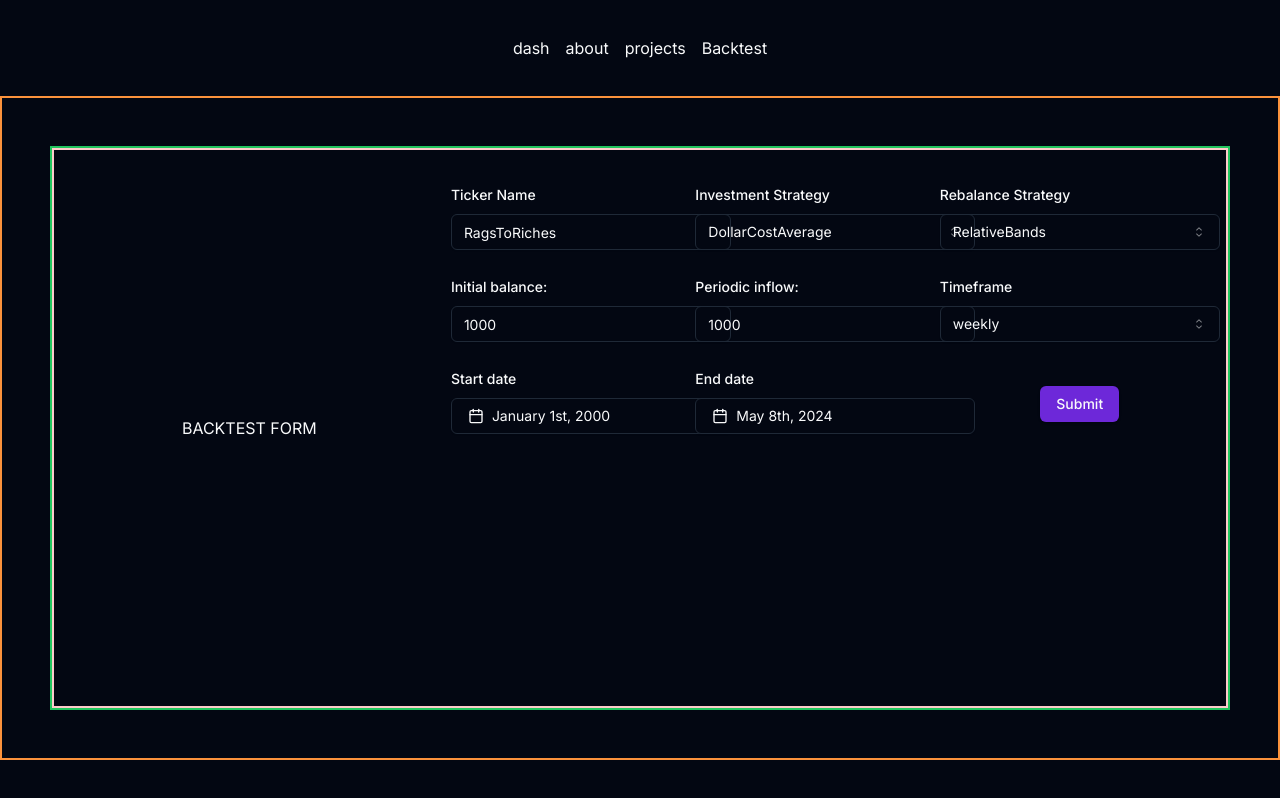
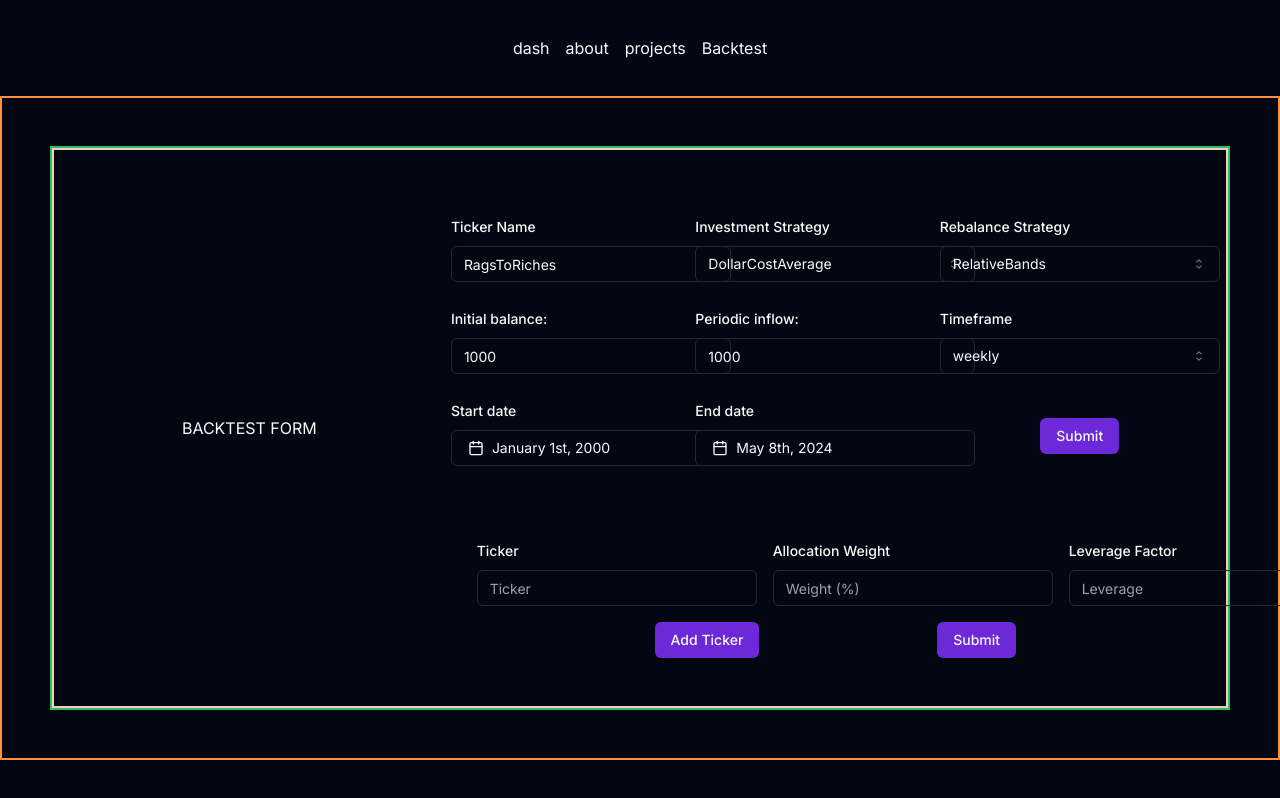
Before and after one commit to mkiats/kQuantifi, a Next.js app in the folder next-client-kquantifi/: page /backtest in a window 1280 px wide. Built offline with nearby package versions, Linux system fonts and the light colour scheme.

Commit message:
backtest form done

```diff
--- a/next-client-kquantifi/src/components/backtest/backtestForm/backtestForm.tsx
+++ b/next-client-kquantifi/src/components/backtest/backtestForm/backtestForm.tsx
@@ -67,15 +67,19 @@ const settingsSchema = z.object({
 });
 
 const tickersSchema = z.object({
-	tickerList: z
-		.array(z.string())
-		.nonempty({ message: 'tickerList must not be empty' }),
-	allocationWeightList: z
-		.array(z.string())
-		.nonempty({ message: 'allocationWeightList must not be empty' }),
-	leverageFactor: z
-		.array(z.string())
-		.nonempty({ message: 'leverageFactor must not be empty' }),
+	tickers: z
+		.array(
+			z.object({
+				ticker: z.string().min(1, 'Ticker is required.'),
+				allocationWeight: z
+					.string()
+					.min(1, 'Allocation weight is required.'),
+				leverageFactor: z
+					.string()
+					.min(1, 'Leverage factor is required.'),
+			}),
+		)
+		.max(5, 'You can only add up to 5 tickers.'),
 });
 
 export type SettingsFormData = z.infer<typeof settingsSchema>;
@@ -92,6 +96,7 @@ const BacktestForm: React.FC<BacktestFormProps> = ({ submitHandler }) => {
 	const [settings, setSettings] = useState<SettingsFormData | null>(null);
 	const [tickers, setTickers] = useState<TickersFormData | null>(null);
 
+	// Settings Form & Submit handlers ------------------------------
 	const settingsForm = useForm<z.infer<typeof settingsSchema>>({
 		mode: 'onSubmit',
 		resolver: zodResolver(settingsSchema),
@@ -106,10 +111,24 @@ const BacktestForm: React.FC<BacktestFormProps> = ({ submitHandler }) => {
 			endDate: new Date(Date.now()),
 		},
 	});
-
 	function settingsFormSubmitHandler(values: SettingsFormData) {
 		setSettings(values);
+		console.log(settings);
 	}
+
+	// Tickers Form & Submit handlers ------------------------------
+	const tickersForm = useForm<z.infer<typeof tickersSchema>>({
+		resolver: zodResolver(tickersSchema),
+		defaultValues: {
+			tickers: [{ ticker: '', allocationWeight: '', leverageFactor: '' }],
+		},
+	});
+
+	const { fields, append, remove } = useFieldArray({
+		control: tickersForm.control,
+		name: 'tickers',
+	});
+
 	function tickersFormSubmitHandler(values: TickersFormData) {
 		setTickers(values);
 		if (settings && tickers) {
@@ -124,7 +143,7 @@ const BacktestForm: React.FC<BacktestFormProps> = ({ submitHandler }) => {
 					onSubmit={settingsForm.handleSubmit(
 						settingsFormSubmitHandler,
 					)}
-					className='grid gap-4 justify-items-center content-start grid-rows-5 grid-cols-2 lg:grid-rows-3 lg:grid-cols-3 '
+					className='w-full py-8 grid gap-4 justify-items-center content-start grid-rows-5 grid-cols-2 lg:grid-rows-3 lg:grid-cols-3 '
 				>
 					<FormField
 						control={settingsForm.control}
@@ -355,6 +374,92 @@ const BacktestForm: React.FC<BacktestFormProps> = ({ submitHandler }) => {
 					</Button>
 				</form>
 			</Form>
+
+			<Form {...tickersForm}>
+				<form
+					onSubmit={tickersForm.handleSubmit(
+						tickersFormSubmitHandler,
+					)}
+					className='w-full flex-col space-y-4 py-8'
+				>
+					{fields.map((field, index) => (
+						<div key={field.id} className='flex space-x-4'>
+							<FormField
+								control={tickersForm.control}
+								name={`tickers.${index}.ticker`}
+								render={({ field }) => (
+									<FormItem>
+										<FormLabel>Ticker</FormLabel>
+										<FormControl>
+											<Input
+												placeholder='Ticker'
+												{...field}
+											/>
+										</FormControl>
+										<FormMessage />
+									</FormItem>
+								)}
+							/>
+							<FormField
+								control={tickersForm.control}
+								name={`tickers.${index}.allocationWeight`}
+								render={({ field }) => (
+									<FormItem>
+										<FormLabel>Allocation Weight</FormLabel>
+										<FormControl>
+											<Input
+												placeholder='Weight (%)'
+												{...field}
+											/>
+										</FormControl>
+										<FormMessage />
+									</FormItem>
+								)}
+							/>
+							<FormField
+								control={tickersForm.control}
+								name={`tickers.${index}.leverageFactor`}
+								render={({ field }) => (
+									<FormItem>
+										<FormLabel>Leverage Factor</FormLabel>
+										<FormControl>
+											<Input
+												placeholder='Leverage'
+												{...field}
+											/>
+										</FormControl>
+										<FormMessage />
+									</FormItem>
+								)}
+							/>
+							<Button
+								type='button'
+								onClick={() => remove(index)}
+								variant='destructive'
+							>
+								Remove
+							</Button>
+						</div>
+					))}
+					<div className='flex justify-evenly items-center'>
+						<Button
+							type='button'
+							onClick={() => {
+								if (fields.length < 5) {
+									append({
+										ticker: '',
+										allocationWeight: '',
+										leverageFactor: '',
+									});
+								}
+							}}
+						>
+							Add Ticker
+						</Button>
+						<Button type='submit'>Submit</Button>
+					</div>
+				</form>
+			</Form>
 		</>
 	);
 };
--- a/next-client-kquantifi/src/components/backtest/backtestForm/backtestFormSection.tsx
+++ b/next-client-kquantifi/src/components/backtest/backtestForm/backtestFormSection.tsx
@@ -56,8 +56,8 @@ const BacktestFormSection: React.FC<BacktestFormSectionProps> = ({
 			<div className='w-1/3 flex justify-center items-center p-8'>
 				{children}
 			</div>
-			<div className='w-2/3 p-8'>
-				<BacktestForm submitHandler={submitHandler} />
+			<div className='w-2/3 flex-col p-8 '>
+				<BacktestForm submitHandler={submitHandler}/>
 			</div>
 		</section>
 	);
```
